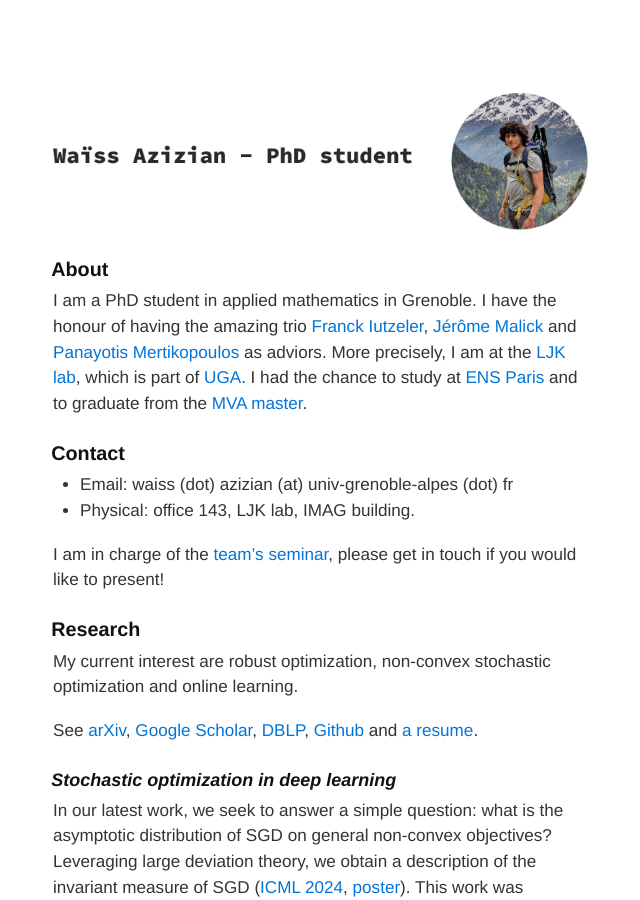
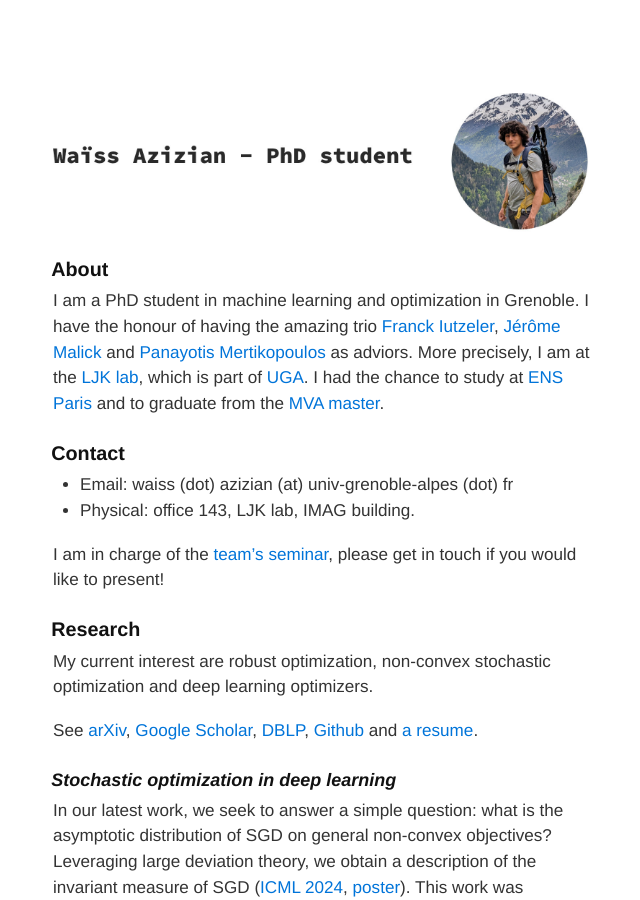
Before and after one commit to wazizian/wazizian.github.io, a Jekyll site: the page built from index.md, in a window 1280 px wide and 900 px high. Shown: the whole window, without its empty margins (317-957 px from the left). Built offline with Jekyll 4.4.1, drawn with Linux system fonts in a browser that asks for light colours.

Commit message:
Replace applied maths

```diff
--- a/index.md
+++ b/index.md
@@ -6,7 +6,7 @@ layout: default
 <!-- Welcome to [Waïss Azizian](https://wazizian.fr)'s personal website! -->
 
 ### About
-I am a PhD student in applied mathematics in Grenoble. I have the honour of having the amazing trio [Franck Iutzeler](https://www.iutzeler.org/), [Jérôme Malick](https://membres-ljk.imag.fr/Jerome.Malick/) and [Panayotis Mertikopoulos](https://polaris.imag.fr/panayotis.mertikopoulos/) as adviors. More precisely, I am at the [LJK lab](https://www-ljk.imag.fr/), which is part of [UGA](https://www.univ-grenoble-alpes.fr/).
+I am a PhD student in machine learning and optimization in Grenoble. I have the honour of having the amazing trio [Franck Iutzeler](https://www.iutzeler.org/), [Jérôme Malick](https://membres-ljk.imag.fr/Jerome.Malick/) and [Panayotis Mertikopoulos](https://polaris.imag.fr/panayotis.mertikopoulos/) as adviors. More precisely, I am at the [LJK lab](https://www-ljk.imag.fr/), which is part of [UGA](https://www.univ-grenoble-alpes.fr/).
 I had the chance to study at [ENS Paris](https://www.ens.psl.eu/) and to graduate from the [MVA master](https://www.master-mva.com/).
 
 ### Contact
@@ -18,7 +18,7 @@ I am in charge of the [team's seminar](https://sites.google.com/view/gorgeous-op
 
 
 ### Research
-My current interest are robust optimization, non-convex stochastic optimization and online learning.
+My current interest are robust optimization, non-convex stochastic optimization and deep learning optimizers.
 
 See [arXiv](https://arxiv.org/a/azizian_w_1.html), [Google Scholar](https://scholar.google.fr/citations?user=oXxTTe8AAAAJ&hl=fr), [DBLP](https://dblp.org/pid/243/3135.html), [Github](https://github.com/wazizian) and [a resume](pdf/resume.pdf).
 
```
